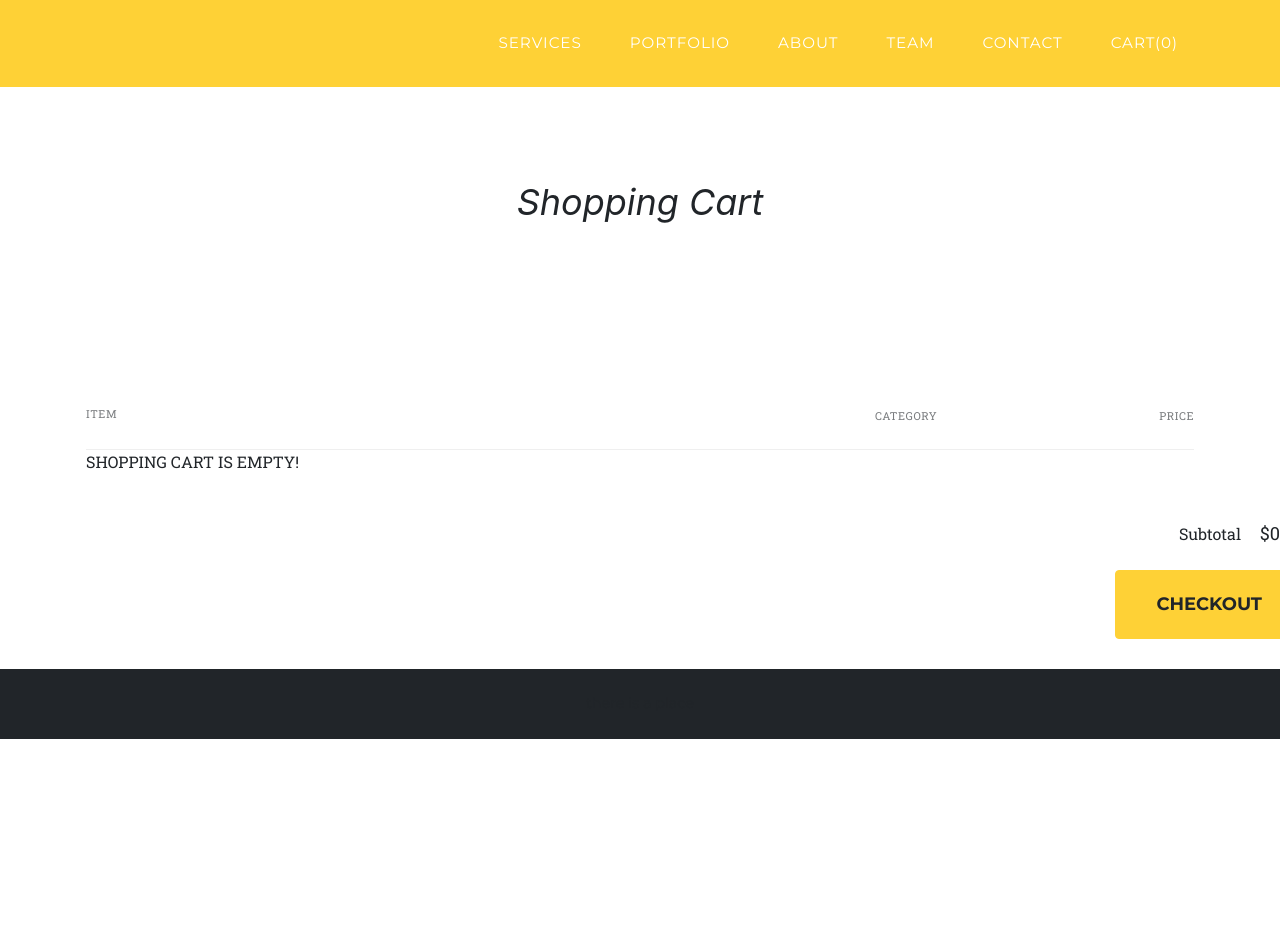
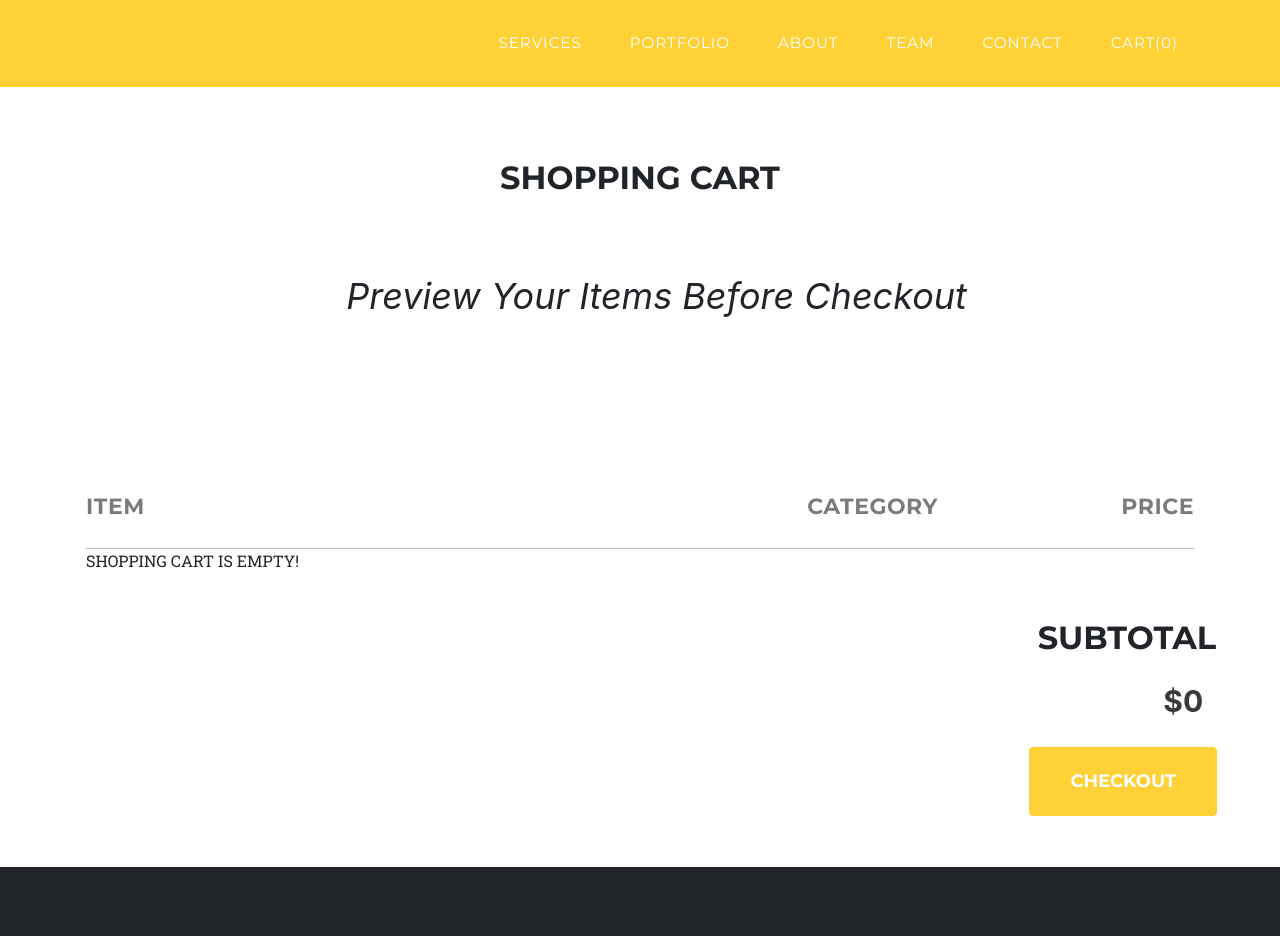
Before and after one commit to Syed-Owais-Ur-Rehman/EcommerceWebsite2, a Django app: page /shop/cart/ in a window 1280 px wide. Before the commit the page ends 739 px from the top, so only its background shows below. Run offline with Django 3.2, Linux system fonts and the light colour scheme; data comes from the database, SQL or seed files in the repository; some libraries are stand-ins or nearby versions; some web fonts are replaced.

Commit message:
Update cart.html

```diff
--- a/ecomweb/shop/templates/shop/cart.html
+++ b/ecomweb/shop/templates/shop/cart.html
@@ -55,13 +55,13 @@
         justify-content: flex-start;
         padding: 20px 0;
         min-height: 70px;
-        border-bottom: 1px solid rgba(100, 100, 100, 0.1);
+        border-bottom: 1px solid rgba(100, 100, 100, 0.4);
     }
 
     .cartitemrow-image {
         width: 100%;
         height: 0;
-        padding-bottom: 100%;
+        padding-bottom: 110%;
         background: no-repeat center center;
         background-size: contain;
     }
@@ -91,7 +91,7 @@
         justify-content: flex-start;
         padding: 20px 0;
         min-height: 70px;
-        border-bottom: 1px solid rgba(100, 100, 100, 0.1);
+        border-bottom: 1px solid rgba(100, 100, 100, 0.4);
     }
 
     .cartitemrow-remove {
@@ -119,31 +119,65 @@
         border: none;
         padding: 0;
     }
+    .itemtitle {
+        font-family: -apple-system, BlinkMacSystemFont, "Segoe UI", Roboto, "Helvetica Neue", Arial, "Noto Sans", sans-serif, "Apple Color Emoji", "Segoe UI Emoji", "Segoe UI Symbol", "Noto Color Emoji";
+        font-size: 21px;
+    }
+    .prodpagelink {
+        color: #fed136;
+        opacity: 0.80;
+        padding-left: 33%;
+        text-transform: capitalize;
+    }
+
+    .totalamount {
+        font-size: 30px;
+        display: inline-block;
+        text-align: center;
+        font-weight: bolder;
+        padding-right: 6%;
+        padding-top: 1%;
+        opacity: 0.9;
+    }
+
+    .checkoutbtn {
+        text-align: right;
+        line-height: 1.5rem;
+        margin-right: 63px;
+        margin-top: 23px;
+        margin-bottom: 51px;
+    }
+
+
 </style>
 
 
 
-<header class="masthead mhdefault">
+<header class="masthead mhdefault" style="padding-top: 3.5rem;">
     <div class="container check">
-        <div class="masthead-subheading" style="color:#212529;">Shopping Cart</div>
+        <div class="masthead-heading text-uppercase" style="color:#212529;">Shopping Cart</div>
+        <div class="masthead-subheading" style="color:#212529; padding-left: 3%;">Preview Your Items Before Checkout</div>
 </header>
 
 
 <div class="container">
     <div class="cartitemrow-itemtitle">
         <span class="itemlabels">
-            <span>ITEM</span>
+            <h2 class="section-heading text-uppercase" style="font-size: 200%;">ITEM</h2>
+            <!-- <span>ITEM</span> -->
         </span>
         <div class="checkoutitemimage"></div>
         <div class="checkoutitemdesc"></div>
         <div class="cartitemrow-itemquantity">
             <span class="itemlabels">
-                <span>CATEGORY</span>
+                <h2 class="section-heading text-uppercase" style="font-size: 200%;">CATEGORY</h2>
+                <!-- <span>CATEGORY</span> -->
             </span>
         </div>
         <div class="cartitemrow-itemprice">
             <span class="itemlabels">
-                <span>PRICE</span>
+                <h2 class="section-heading text-uppercase" style="font-size: 200%;">PRICE</h2>
+                <!-- <span>PRICE</span> -->
             </span>
         </div>
     </div>
@@ -155,13 +189,13 @@
 
     <div class="cart-subtotal">
         <span style="font-size: 16px; margin-right: 15px;">
-            <span>Subtotal</span>
+            <span><h2 class="section-heading text-uppercase" style="font-size: 200%; padding-right: 5%;">SUBTOTAL</h2></span>
         </span>
-        <span id="total" style="font-size: 18px; display: inline-block; text-align: center;"></span>
+        <span id="total" class="itemtitle totalamount"></span>
     </div>
 
-    <div style="text-align: right; line-height: 1.5rem; margin-right: -23px; margin-top: 23px; margin-bottom: 30px;">
-        <a class="btn btn-primary btn-xl text-uppercase js-scroll-trigger">Checkout</a>
+    <div class="checkoutbtn"">
+        <a href="{% url 'Checkout' %}" class="btn btn-primary btn-xl text-uppercase js-scroll-trigger">Checkout</a>
     </div>
 </div>
 
@@ -198,19 +232,19 @@ if ($.isEmptyObject(cart)) {
 <div class="cartitemrow-itemlist">
     <div class="cartitemrow-remove">
         <button class="button-itemremove" title="Remove Item" aria-label="Remove Item" data-test="remove-item">
-            <span aria-hidden="true">×</span></button>
+            <span aria-hidden="true" style="opacity: 0.4;">×</span></button>
     </div>
     <div class="checkoutitemimage">
-        <div class="cartitemrow-image"><img src="${itemimage}" class="card-img-top" alt="..."></div>
+        <div class="cartitemrow-image"><img src="${itemimage}" style="width: 193%; height: 7rem;" class="card-img-top" alt="..."></div>
     </div>
     <div class="checkoutitemdesc">
         <div class="CartTableRow-itemTitle-1MDgZ">
-            <a href="https://hester-demo.squarespace.com/shop/lemons">${itemname}</a>
+            <a href="https://hester-demo.squarespace.com/shop/lemons" class="itemtitle prodpagelink"><b>${itemname}</b></a>
         </div>
         <div style="opacity: 0.5;"></div>
     </div>
-    <div class="cartitemrow-itemquantity">${itemcategory}</div>
-    <div class="cartitemrow-itemprice">$${itemprice}</div>
+    <div class="cartitemrow-itemquantity itemtitle"><b>${itemcategory}</b></div>
+    <div class="cartitemrow-itemprice itemtitle"><b>$${itemprice}</b></div>
 </div>
 `
         $('#items').append(mystr);
```
